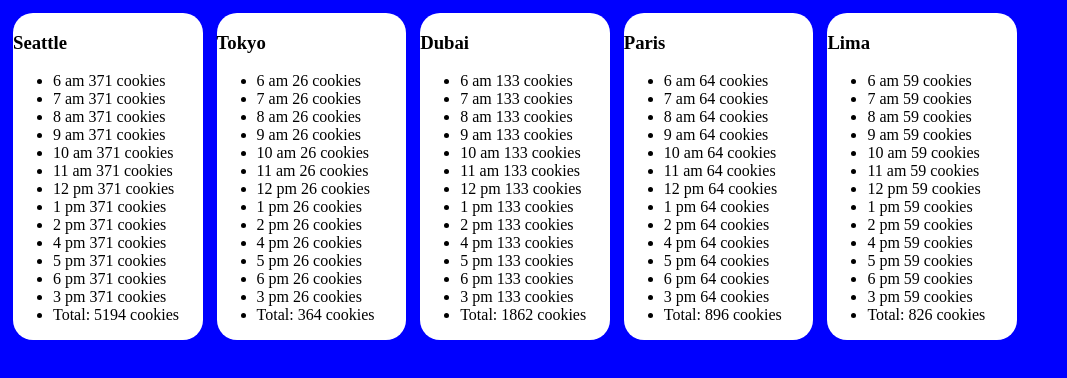
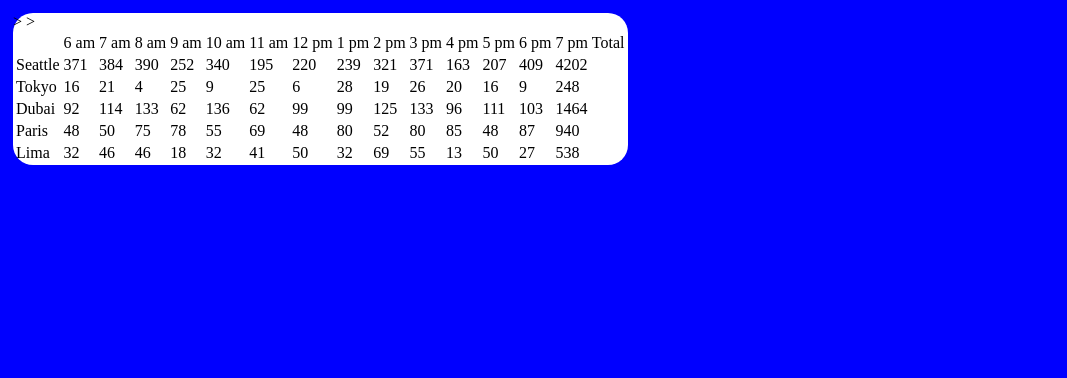
Before and after one commit to Pale-Crusader/cookie-stand, a plain HTML site: page sales.html in a window 1280 px wide. Shown: the whole page, without its empty margins (0-1067 px from the left). Drawn offline with Linux system fonts and the light colour scheme.

Commit message:
very close to making it display, just missing a single hour column

```diff
--- a/css/style.css
+++ b/css/style.css
@@ -2,7 +2,7 @@ body {
     background-color: blue;
 }
 article {
-    width: 15%;
+    width: fit-content;
     display: inline-block;
     margin: 5px;
     background-color: white;
--- a/js/app.js
+++ b/js/app.js
@@ -21,12 +21,12 @@ StoreBranch.prototype.runningCustomerTotal = 0;
 StoreBranch.prototype.calculateAllDaySales = function() {
 
 	var hourlyVariance = (this.maxCustomer - this.minCustomer);
-	var actualHourlyCustomer = (Math.floor(Math.random() * hourlyVariance) + 1 + this.minCustomer);
-	var actualHourlyCookie = Math.floor(this.averageCookie * actualHourlyCustomer);
-	var branchHourlyArray = [actualHourlyCustomer,actualHourlyCookie];
 	// console.log(branchHourlyArray);
 
 	for (var index = 0; index < this.numberOfHoursOpen.length; index++) {
+		var actualHourlyCustomer = (Math.floor(Math.random() * hourlyVariance) + 1 + this.minCustomer);
+		var actualHourlyCookie = Math.floor(this.averageCookie * actualHourlyCustomer);
+		var branchHourlyArray = [actualHourlyCustomer,actualHourlyCookie];
 		this.customerTotalArray.push(branchHourlyArray[0]);
 		this.runningCustomerTotal = (this.runningCustomerTotal + branchHourlyArray[0]);
 		this.cookieTotalArray.push(branchHourlyArray[1]);
@@ -39,85 +39,83 @@ StoreBranch.prototype.calculateAllDaySales = function() {
 	switch (index) {
 		case 0:
 			var branchParent = document.getElementById(this.branchID);
-			var firstHour = document.createElement('li');
-			firstHour.textContent = (this.numberOfHoursOpen[index] + ' ' + branchHourlyArray[1] + ' cookies');
+			var firstHour = document.createElement('td');
+			firstHour.textContent = (' ' + branchHourlyArray[1]);
 			branchParent.appendChild(firstHour);
 			break;
 		case 1:
-			var secondHour = document.createElement('li');
-			secondHour.textContent = (this.numberOfHoursOpen[index] + ' ' + branchHourlyArray[1] + ' cookies');
+			var secondHour = document.createElement('td');
+			secondHour.textContent = (' ' + branchHourlyArray[1]);
 			branchParent.appendChild(secondHour);
 			break;
 		case 2:
-			var thirdHour = document.createElement('li');
-            thirdHour.textContent = (this.numberOfHoursOpen[index] + ' ' + branchHourlyArray[1] + ' cookies');
+			var thirdHour = document.createElement('td');
+            thirdHour.textContent = (' ' + branchHourlyArray[1]);
 			branchParent.appendChild(thirdHour);
 			break;
 		case 3:
-			var fourthHour = document.createElement('li');
-			fourthHour.textContent = (this.numberOfHoursOpen[index] + ' ' + branchHourlyArray[1] + ' cookies');
+			var fourthHour = document.createElement('td');
+			fourthHour.textContent = (' ' + branchHourlyArray[1]);
 			branchParent.appendChild(fourthHour);
 			break;
 		case 4:
-			var fifthHour = document.createElement('li');
-			fifthHour.textContent = (this.numberOfHoursOpen[index] + ' ' + branchHourlyArray[1] + ' cookies');
+			var fifthHour = document.createElement('td');
+			fifthHour.textContent = (' ' + branchHourlyArray[1]);
 			branchParent.appendChild(fifthHour);
 			break;
 		case 5:
-			var sixthHour = document.createElement('li');
-			sixthHour.textContent = (this.numberOfHoursOpen[index] + ' ' + branchHourlyArray[1] + ' cookies');
+			var sixthHour = document.createElement('td');
+			sixthHour.textContent = (' ' + branchHourlyArray[1]);
 			branchParent.appendChild(sixthHour);
 			break;
 		case 6:
-			var seventhHour = document.createElement('li');
-			seventhHour.textContent = (this.numberOfHoursOpen[index] + ' ' + branchHourlyArray[1] + ' cookies');
+			var seventhHour = document.createElement('td');
+			seventhHour.textContent = (' ' + branchHourlyArray[1]);
 			branchParent.appendChild(seventhHour);
 			break;
 		case 7:
-			var eigthHour = document.createElement('li');
-			eigthHour.textContent = (this.numberOfHoursOpen[index] + ' ' + branchHourlyArray[1] + ' cookies');
+			var eigthHour = document.createElement('td');
+			eigthHour.textContent = (' ' + branchHourlyArray[1]);
 			branchParent.appendChild(eigthHour);
 			break;
 		case 8:
-			var ninthHour = document.createElement('li');
-			ninthHour.textContent = (this.numberOfHoursOpen[index] + ' ' + branchHourlyArray[1] + ' cookies');
+			var ninthHour = document.createElement('td');
+			ninthHour.textContent = (' ' + branchHourlyArray[1]);
 			branchParent.appendChild(ninthHour);
 			break;
 		case 9:
-			var tenthHour = document.createElement('li');
-			tenthHour.textContent = (this.numberOfHoursOpen[index] + ' ' + branchHourlyArray[1] + ' cookies');
+			var tenthHour = document.createElement('td');
+			tenthHour.textContent = (' ' + branchHourlyArray[1]);
 			branchParent.appendChild(tenthHour);
 			break;
 		case 10:
-			var eleventhHour = document.createElement('li');
-			eleventhHour.textContent = (this.numberOfHoursOpen[index] + ' ' + branchHourlyArray[1] + ' cookies');
+			var eleventhHour = document.createElement('td');
+			eleventhHour.textContent = (' ' + branchHourlyArray[1]);
 			branchParent.appendChild(eleventhHour);
 			break;
 		case 11:
-			var twelthHour = document.createElement('li');
-			twelthHour.textContent = (this.numberOfHoursOpen[index] + ' ' + branchHourlyArray[1] + ' cookies');
+			var twelthHour = document.createElement('td');
+			twelthHour.textContent = (' ' + branchHourlyArray[1]);
 			branchParent.appendChild(twelthHour);
 			break;
 		case 12:
-			var thirteenthHour = document.createElement('li');
-			thirteenthHour.textContent = (this.numberOfHoursOpen[index] + ' ' + branchHourlyArray[1] + ' cookies');
+			var thirteenthHour = document.createElement('td');
+			thirteenthHour.textContent = (' ' + branchHourlyArray[1]);
 			branchParent.appendChild(thirteenthHour);
 			break;
 		case 13:
-			var fourteenthHour = document.createElement('li');
-			fourteenthHour.textContent = (this.numberOfHoursOpen[index] + ' ' + branchHourlyArray[1] + ' cookies');
+			var fourteenthHour = document.createElement('td');
+			fourteenthHour.textContent = (' ' + branchHourlyArray[1]);
 			branchParent.appendChild(tenthHour);
-			var displayTotalElement = document.createElement('li');
-			displayTotalElement.textContent = ('Total: ' + this.runningCookieTotal + ' cookies');
+			var displayTotalElement = document.createElement('td');
+			displayTotalElement.textContent = (' ' + this.runningCookieTotal);
 			branchParent.appendChild(displayTotalElement);
 			break;
 		default:
-			console.log(displayTotalElement);
+			console.log('The index is ' + index);
 		}
 	}
 }
-
-
 
 var seattleBranch = new StoreBranch('Seattle', 23, 65, 6.3, 'branch1');
 var tokyoBranch = new StoreBranch('Tokyo', 3, 24, 1.2, 'branch2');
--- a/sales.html
+++ b/sales.html
@@ -10,34 +10,41 @@
     </header>
     <main>
         <article>
-            <h3>Seattle</h3>
-            <ul id="branch1">
-
-            </ul>
-        </article>
-        <article>
-            <h3>Tokyo</h3>
-            <ul id="branch2">
-
-            </ul>
-        </article>
-        <article>
-            <h3>Dubai</h3>
-            <ul id="branch3">
-
-            </ul>
-        </article>
-        <article>
-            <h3>Paris</h3>
-            <ul id="branch4">
-
-            </ul>
-        </article>
-        <article>
-            <h3>Lima</h3>
-            <ul id="branch5">
-
-            </ul>
+            <table>
+                <tr>
+                    <td></td>
+                    <td>6 am</td>
+                    <td>7 am</td>
+                    <td>8 am</td>
+                    <td>9 am</td>
+                    <td>10 am</td>
+                    <td>11 am</td>
+                    <td>12 pm</td>
+                    <td>1 pm</td>
+                    <td>2 pm</td>
+                    <td>3 pm</td>
+                    <td>4 pm</td>
+                    <td>5 pm</td>
+                    <td>6 pm</td>
+                    <td>7 pm</td>
+                    <td>Total</td>
+                </tr>>
+                <tr id="branch1">
+                    <td>Seattle</td>
+                </tr>>
+                <tr id="branch2">
+                    <td>Tokyo</td>
+                </tr>
+                <tr id="branch3">
+                    <td>Dubai</td>
+                </tr>
+                <tr id="branch4">
+                    <td>Paris</td>
+                </tr>
+                <tr id="branch5">
+                    <td>Lima</td>
+                </tr>
+        </table>
         </article>
     </main>
     <footer>
```
